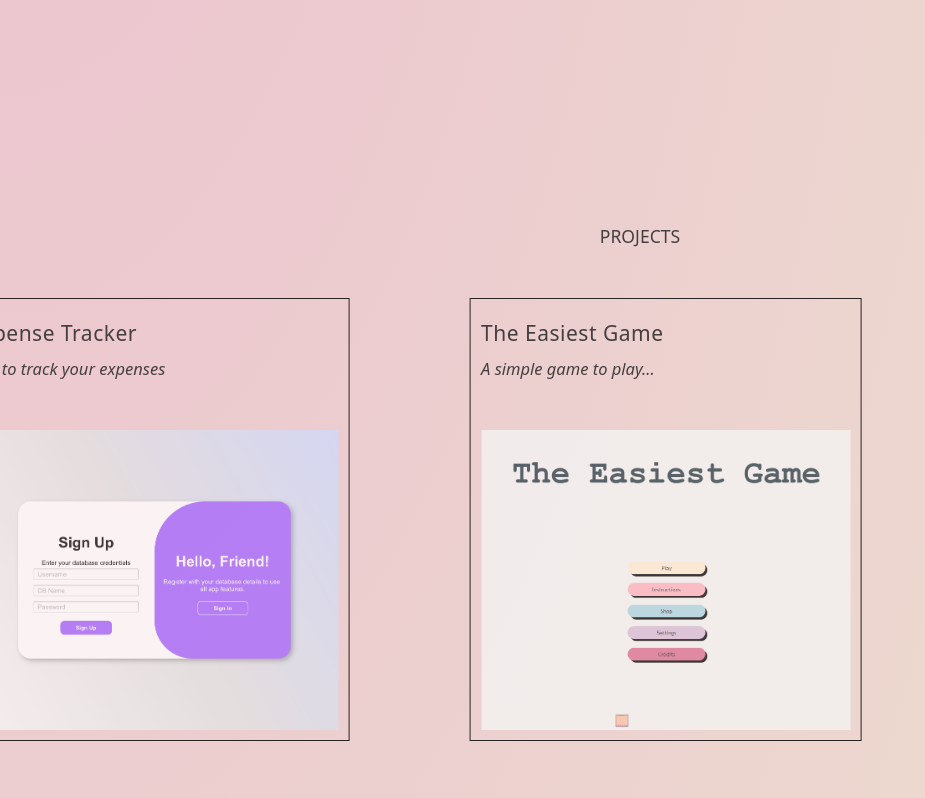
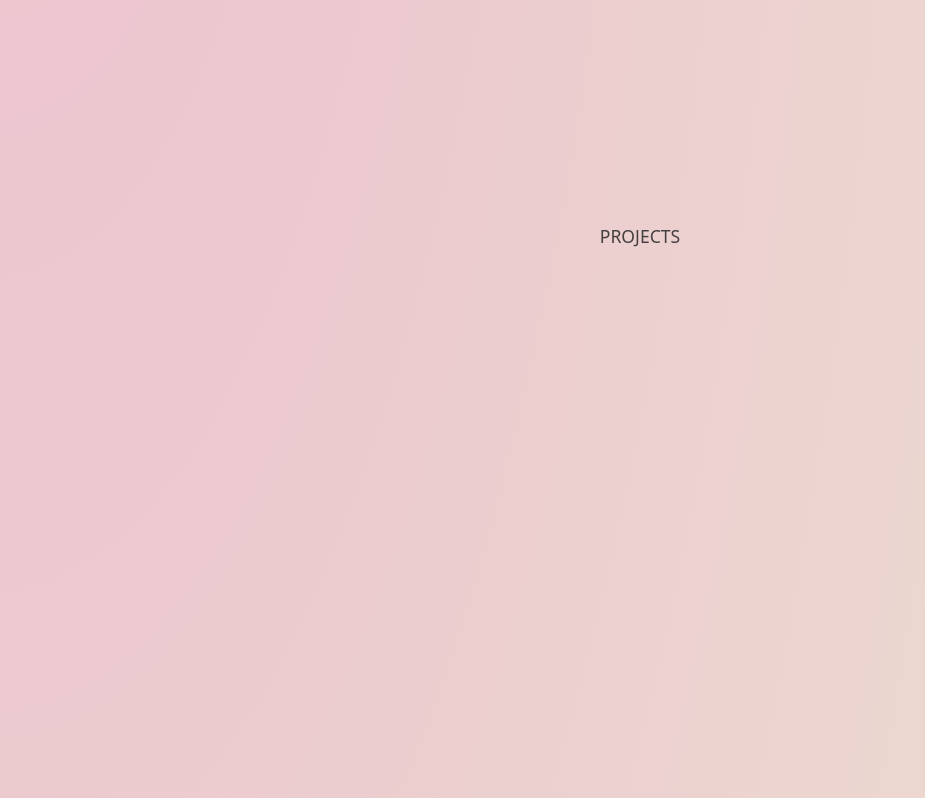
Before and after one commit to wania-sharif/wania-portfolio, a React (Vite) app: page / in a window 1280 px wide. Shown: the part 698-1496 px from the top of the page, without its empty margins (0-925 px from the left). Built offline with nearby package versions, Linux system fonts and the light colour scheme.

Commit message:
adjust container scroll values

```diff
--- a/src/assets/data/projects.js
+++ b/src/assets/data/projects.js
@@ -4,9 +4,10 @@ const projects = [
         description: 'E-commerce platform for a clothing line',
         images: [
             '/images/renova1.png',
-            '/images/renova2.png'],
+            '/images/renova2.png',
+            '/images/renova3.png'],
         tech: ['ReactJS', 'NodeJS', 'ExpressJS'],
-        link: ''
+        link: 'https://github.com/wania-sharif'
     },
     {
         name: 'Expense Tracker',
@@ -16,7 +17,7 @@ const projects = [
             '/images/placeholder.png',
             '/images/placeholder.png'],
         tech: ['Java', 'JDBC', 'IntelliJ'],
-        link: ''
+        link: 'https://github.com/wania-sharif'
     },
     {
         name: 'The Easiest Game',
@@ -26,7 +27,7 @@ const projects = [
             '/images/placeholder.png',
             '/images/placeholder.png'],
         tech: ['Java', 'JavaFX', 'IntelliJ'],
-        link: ''
+        link: 'https://github.com/wania-sharif'
     },
 ]
 
--- a/src/components/Projects/Projects.jsx
+++ b/src/components/Projects/Projects.jsx
@@ -14,7 +14,7 @@ function Projects() {
   const { scrollYProgress } = useScroll();
 
   // Map scroll position values
-  const x = useTransform(scrollYProgress, [0, 1], ["100%", "-40%"]);
+  const x = useTransform(scrollYProgress, [0, 1], ["100%", "-100%"]);
 
   return (
     <div className='projects' id='projects'>
--- a/src/components/Projects/projects.css
+++ b/src/components/Projects/projects.css
@@ -1,5 +1,5 @@
 .projects {
-    min-height: 200vh;
+    min-height: 300vh;
     position: relative;
 }
 
```
Also changed, not shown: public/images/renova3.png (added).
